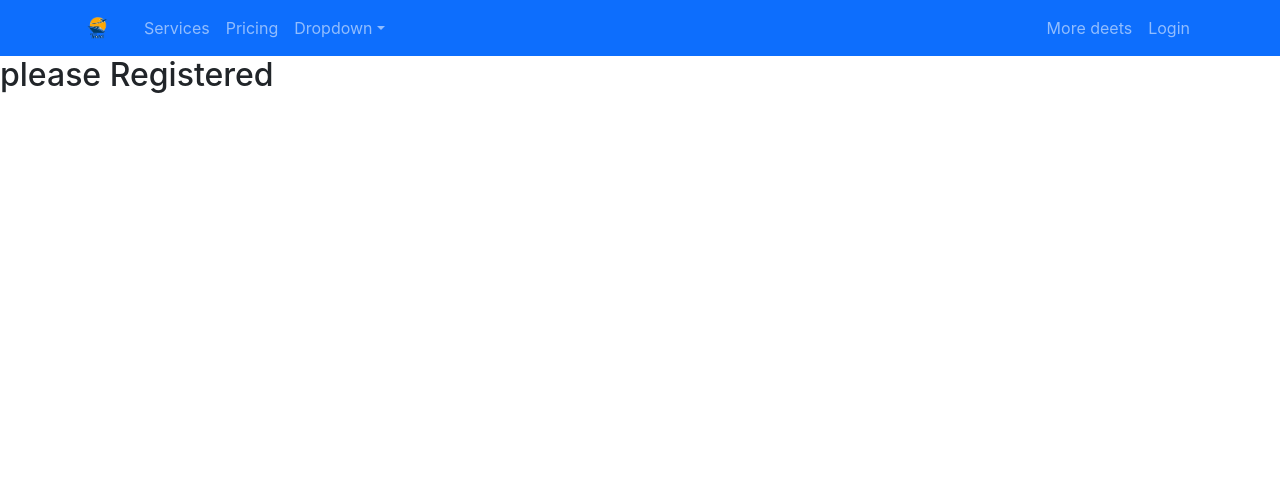
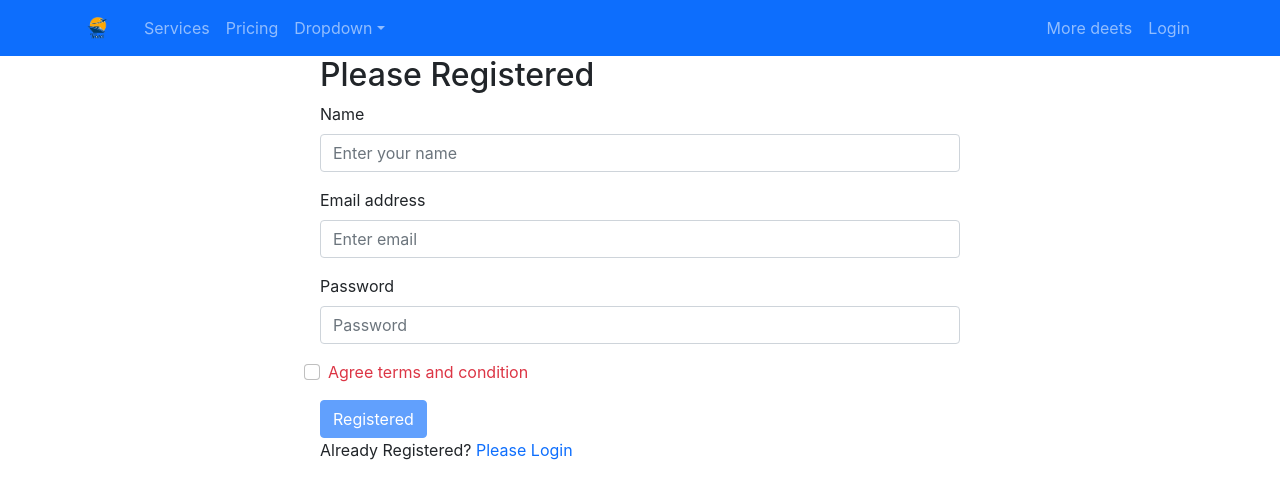
Before and after one commit to chandan-chakma/independent-service, a React (Create React App) app: page /registered in a window 1280 px wide. Shown: the top 498 px of the page. Built offline with nearby package versions, Linux system fonts and the light colour scheme.

Commit message:
add login components

```diff
--- a/src/Pages/Login/Login.js
+++ b/src/Pages/Login/Login.js
@@ -1,6 +1,8 @@
 import React, { useRef } from 'react';
 import { Button, Form } from 'react-bootstrap';
 import { Link } from 'react-router-dom';
+import auth from './../../firebase.init';
+
 
 const Login = () => {
     const emailRef = useRef('');
@@ -12,6 +14,7 @@ const Login = () => {
         const email = emailRef.current.value;
         const password = passwordRef.current.value;
         console.log(email, password);
+
     }
     return (
         <div className='w-50 mx-auto'>
@@ -27,13 +30,11 @@ const Login = () => {
                     <Form.Label>Password</Form.Label>
                     <Form.Control ref={passwordRef} type="password" placeholder="Password" />
                 </Form.Group>
-                <Form.Group className="mb-3" controlId="formBasicCheckbox">
-                    <Form.Check type="checkbox" label="Check me out" />
-                </Form.Group>
+
                 <Button variant="primary" type="submit">
                     Login
                 </Button>
-                <p>New to travel? <Link to='/registerd' className='text-danger text-decoration-none'>Please Registered</Link></p>
+                <p>New to travel? <Link to='/registered' className='text-danger text-decoration-none'>Please Registered</Link></p>
             </Form>
 
         </div>
--- a/src/Pages/Registered/Registered.js
+++ b/src/Pages/Registered/Registered.js
@@ -1,9 +1,62 @@
-import React from 'react';
+import React, { useState } from 'react';
+import { Button, Form } from 'react-bootstrap';
+import { useCreateUserWithEmailAndPassword } from 'react-firebase-hooks/auth';
+import { Link, useNavigate } from 'react-router-dom';
+import auth from '../../firebase.init';
 
 const Registered = () => {
+    const [agree, setAgree] = useState(false);
+    const navigate = useNavigate();
+    const [
+        createUserWithEmailAndPassword,
+        user,
+        loading,
+        error,
+    ] = useCreateUserWithEmailAndPassword(auth);
+
+    const handleRegistered = (event) => {
+        event.preventDefault();
+        const name = event.target.name.value;
+        const email = event.target.email.value;
+        const password = event.target.password.value;
+        console.log(name);
+
+        createUserWithEmailAndPassword(email, password);
+        navigate('/')
+
+
+    }
+
     return (
-        <div>
-            <h2>please Registered</h2>
+        <div className='w-50 mx-auto'>
+            <h2>Please Registered</h2>
+            <Form onSubmit={handleRegistered}>
+                <Form.Group className="mb-3" controlId="formBasicEmail">
+                    <Form.Label>Name</Form.Label>
+                    <Form.Control type="text" placeholder="Enter your name" name='name' />
+
+                </Form.Group>
+                <Form.Group className="mb-3" controlId="formBasicEmail">
+                    <Form.Label>Email address</Form.Label>
+                    <Form.Control type="email" placeholder="Enter email" name='email' />
+
+                </Form.Group>
+
+                <Form.Group className="mb-3" controlId="formBasicPassword">
+                    <Form.Label>Password</Form.Label>
+                    <Form.Control type="password" placeholder="Password" name='password' />
+                </Form.Group>
+
+
+                <Form.Group className="mb-3" controlId="formBasicCheckbox">
+                    <Form.Check onClick={() => setAgree(!agree)} type="checkbox" label="Agree terms and condition" className={!agree ? 'ps-2 text-danger' : 'ps-2 text-primary'} />
+                </Form.Group>
+
+                <Button disabled={!agree} variant="primary" type="submit">
+                    Registered
+                </Button>
+                <p>Already Registered? <Link to='/login' className='text-primary text-decoration-none'>Please Login</Link></p>
+            </Form>
 
         </div>
     );
```
Also changed, not shown: src/Pages/SocialLogin/SocialLogin.js (added, +11 -0 lines).
